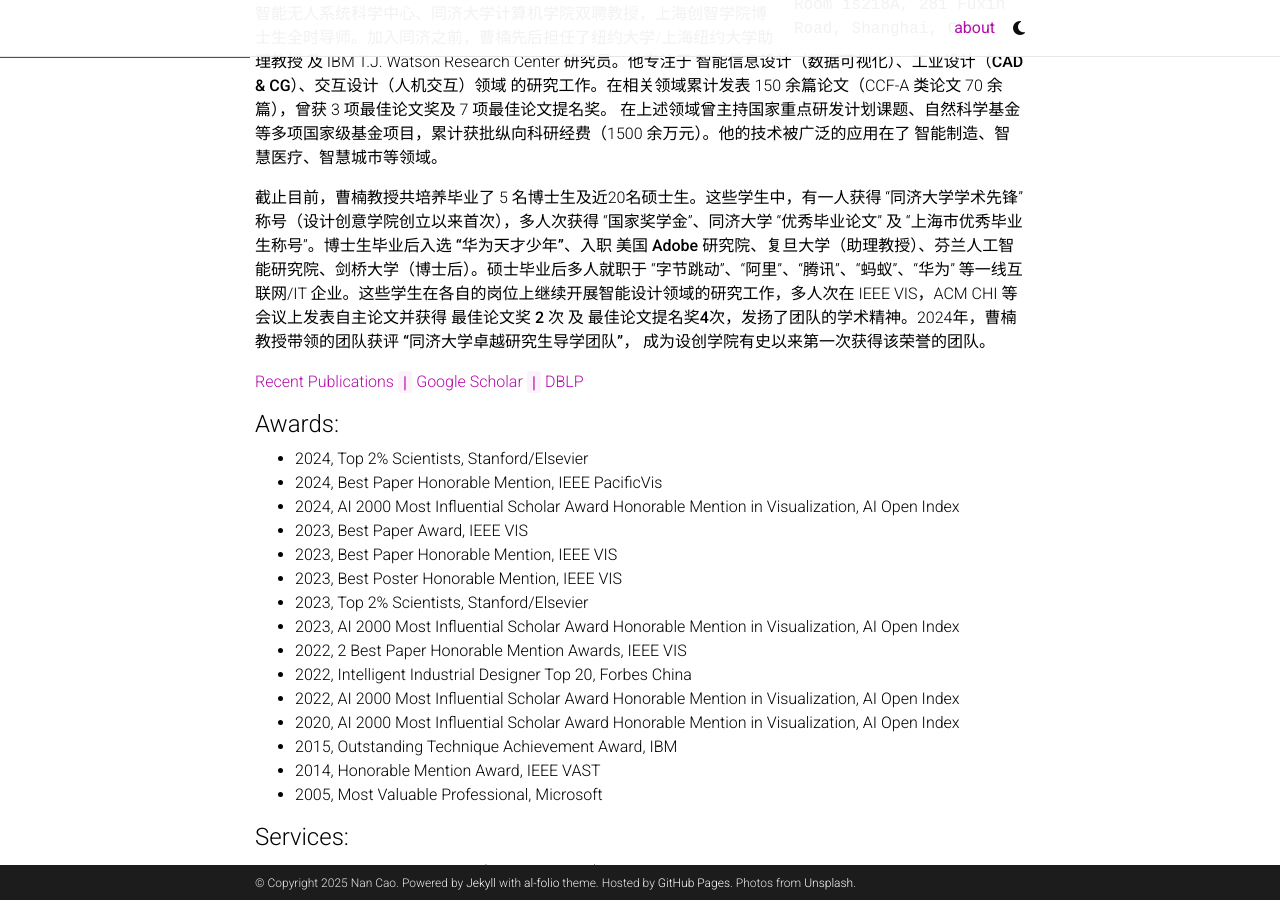
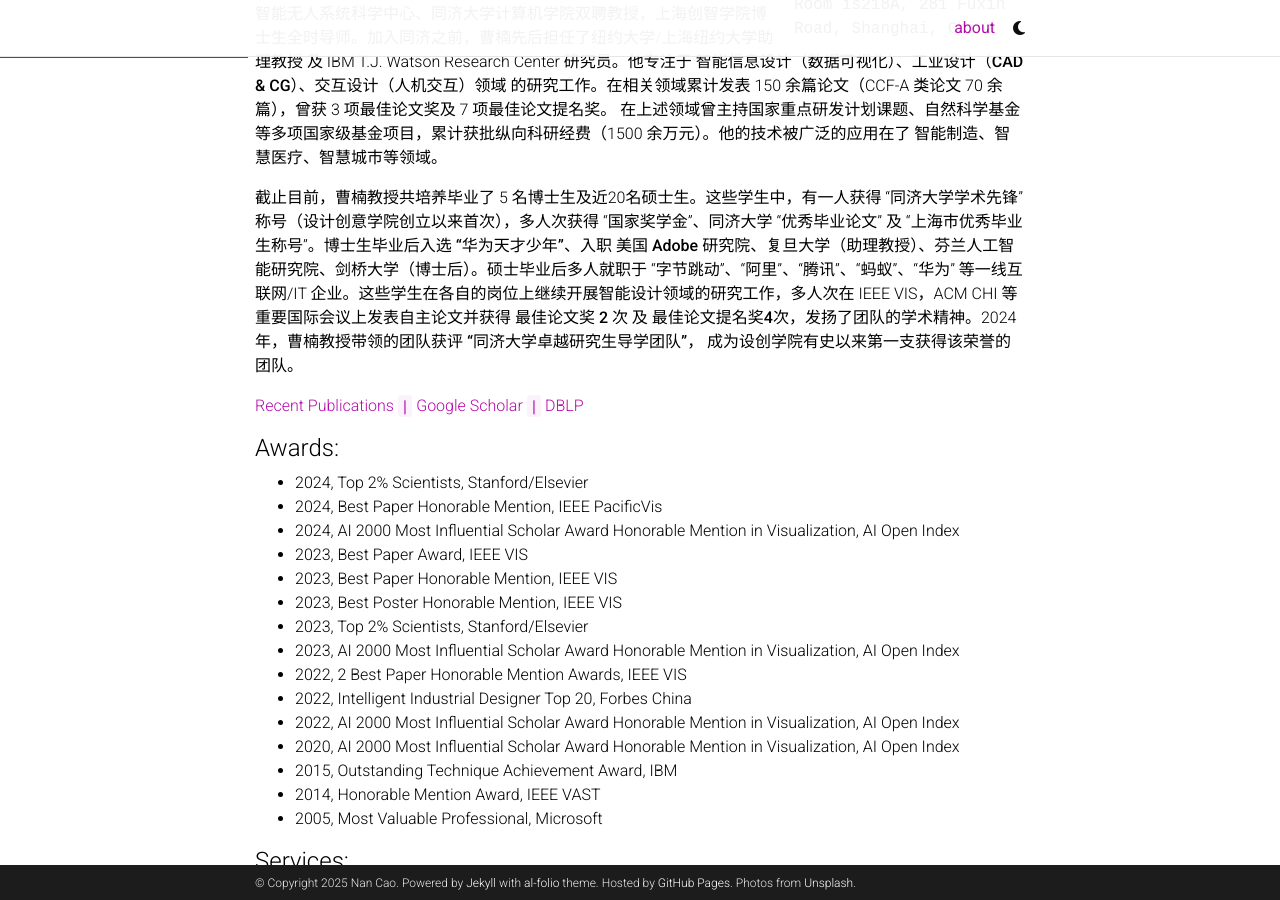
Before and after one commit to nancao/nancao.github.io, a Jekyll site: the page built from _pages/about.md, in a window 1280 px wide and 900 px high, scrolled down 479 px. Built offline with Jekyll 4.4.1, drawn with Linux system fonts in a browser that asks for light colours; full-size pictures stand in for the smaller copies a plugin makes; comment, search, counter and statistics services are not loaded; a style sheet for code colours, icons or effects is not loaded.

Commit message:
Update about.md

```diff
--- a/_pages/about.md
+++ b/_pages/about.md
@@ -20,7 +20,7 @@
 
 曹楠是国家级青年人才，同济大学设计创意学院副院长、教授，上海自主智能无人系统科学中心、同济大学计算机学院双聘教授，上海创智学院博士生全时导师。加入同济之前，曹楠先后担任了纽约大学/上海纽约大学助理教授 及 IBM T.J. Watson Research Center 研究员。他专注于 **智能信息设计（数据可视化）、工业设计（CAD & CG）、交互设计（人机交互）领域** 的研究工作。在相关领域累计发表 150 余篇论文（CCF-A 类论文 70 余篇），曾获 3 项最佳论文奖及 7 项最佳论文提名奖。 在上述领域曾主持国家重点研发计划课题、自然科学基金等多项国家级基金项目，累计获批纵向科研经费（1500 余万元）。他的技术被广泛的应用在了 智能制造、智慧医疗、智慧城市等领域。
 
-截止目前，曹楠教授共培养毕业了 5 名博士生及近20名硕士生。这些学生中，有一人获得 “**同济大学学术先锋**” 称号（设计创意学院创立以来首次），多人次获得 “**国家奖学金**”、同济大学 “**优秀毕业论文**” 及 “**上海市优秀毕业生称号**”。博士生毕业后入选 **“华为天才少年”**、入职 **美国 Adobe 研究院**、**复旦大学（助理教授）**、**芬兰人工智能研究院**、**剑桥大学（博士后）**。硕士毕业后多人就职于 “字节跳动”、“阿里”、“腾讯”、“蚂蚁”、“华为” 等一线互联网/IT 企业。这些学生在各自的岗位上继续开展智能设计领域的研究工作，多人次在 IEEE VIS，ACM CHI 等会议上发表自主论文并获得 **最佳论文奖 2 次** 及 **最佳论文提名奖4次**，发扬了团队的学术精神。2024年，曹楠教授带领的团队获评 **“同济大学卓越研究生导学团队”**， 成为设创学院有史以来第一次获得该荣誉的团队。
+截止目前，曹楠教授共培养毕业了 5 名博士生及近20名硕士生。这些学生中，有一人获得 “**同济大学学术先锋**” 称号（设计创意学院创立以来首次），多人次获得 “**国家奖学金**”、同济大学 “**优秀毕业论文**” 及 “**上海市优秀毕业生称号**”。博士生毕业后入选 **“华为天才少年”**、入职 **美国 Adobe 研究院**、**复旦大学（助理教授）**、**芬兰人工智能研究院**、**剑桥大学（博士后）**。硕士毕业后多人就职于 “字节跳动”、“阿里”、“腾讯”、“蚂蚁”、“华为” 等一线互联网/IT 企业。这些学生在各自的岗位上继续开展智能设计领域的研究工作，多人次在 IEEE VIS，ACM CHI 等重要国际会议上发表自主论文并获得 **最佳论文奖 2 次** 及 **最佳论文提名奖4次**，发扬了团队的学术精神。2024年，曹楠教授带领的团队获评 **“同济大学卓越研究生导学团队”**， 成为设创学院有史以来第一支获得该荣誉的团队。
 
 [Recent Publications](https://idvxlab.com/publication.html) <code>|</code> [Google Scholar](https://scholar.google.com/citations?user=5I0mFcsAAAAJ) <code>|</code> [DBLP](https://dblp.org/pid/66/5146-1.html)
 
```
